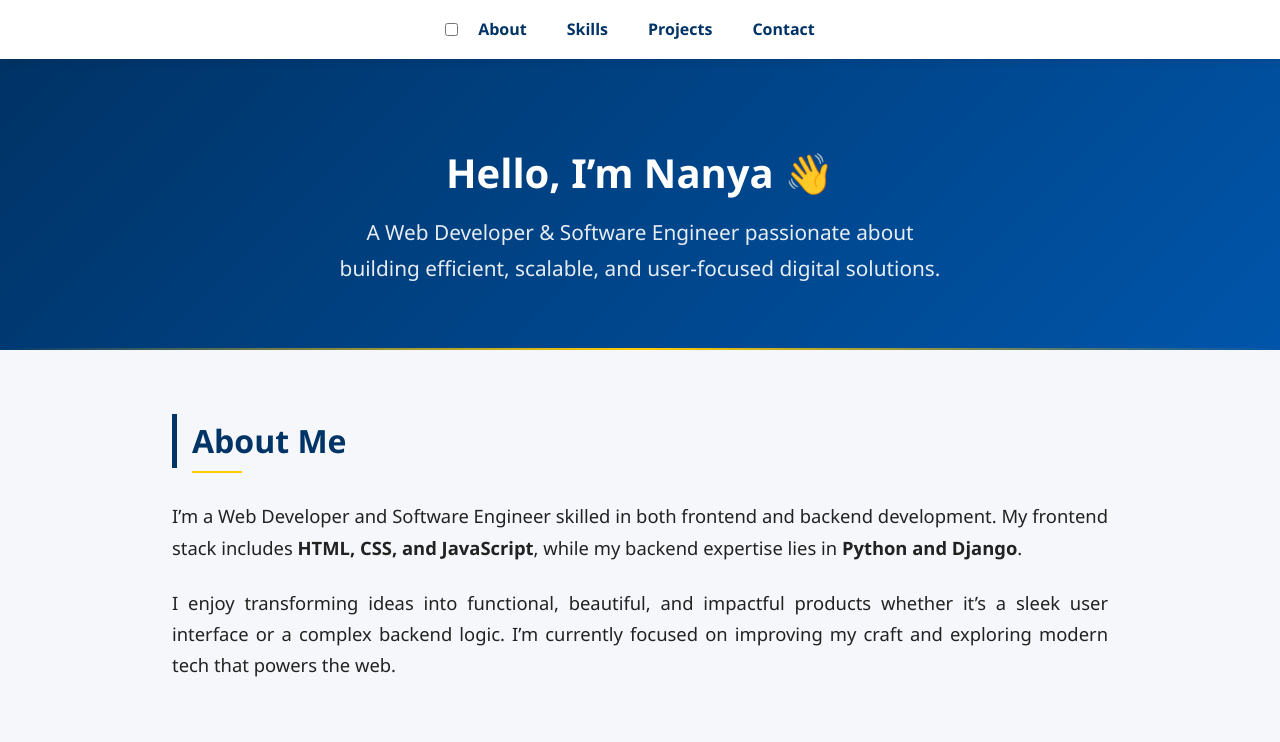
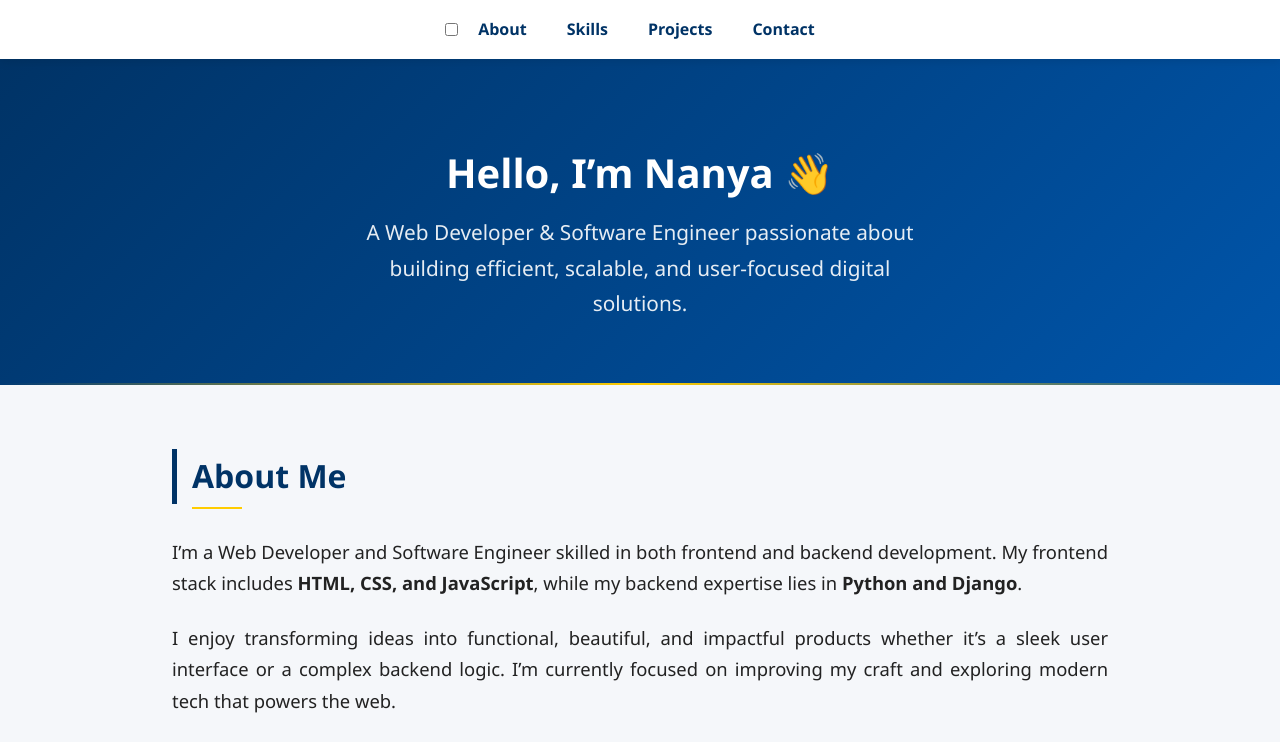
Before and after one commit to NanyaMary71/NanyaMary71.github.io, a plain HTML site: page index.html in a window 1280 px wide. Shown: the top 742 px of the page. Drawn offline with Linux system fonts and the light colour scheme.

Commit message:
Changed the max width of header p

```diff
--- a/index.html
+++ b/index.html
@@ -64,7 +64,7 @@
       font-size: 1.3rem;
       margin-top: 0.5rem;
       opacity: 0.9;
-      max-width: 602px;
+      max-width: 600px;
       margin-left: auto;
       margin-right: auto;
     }
```
